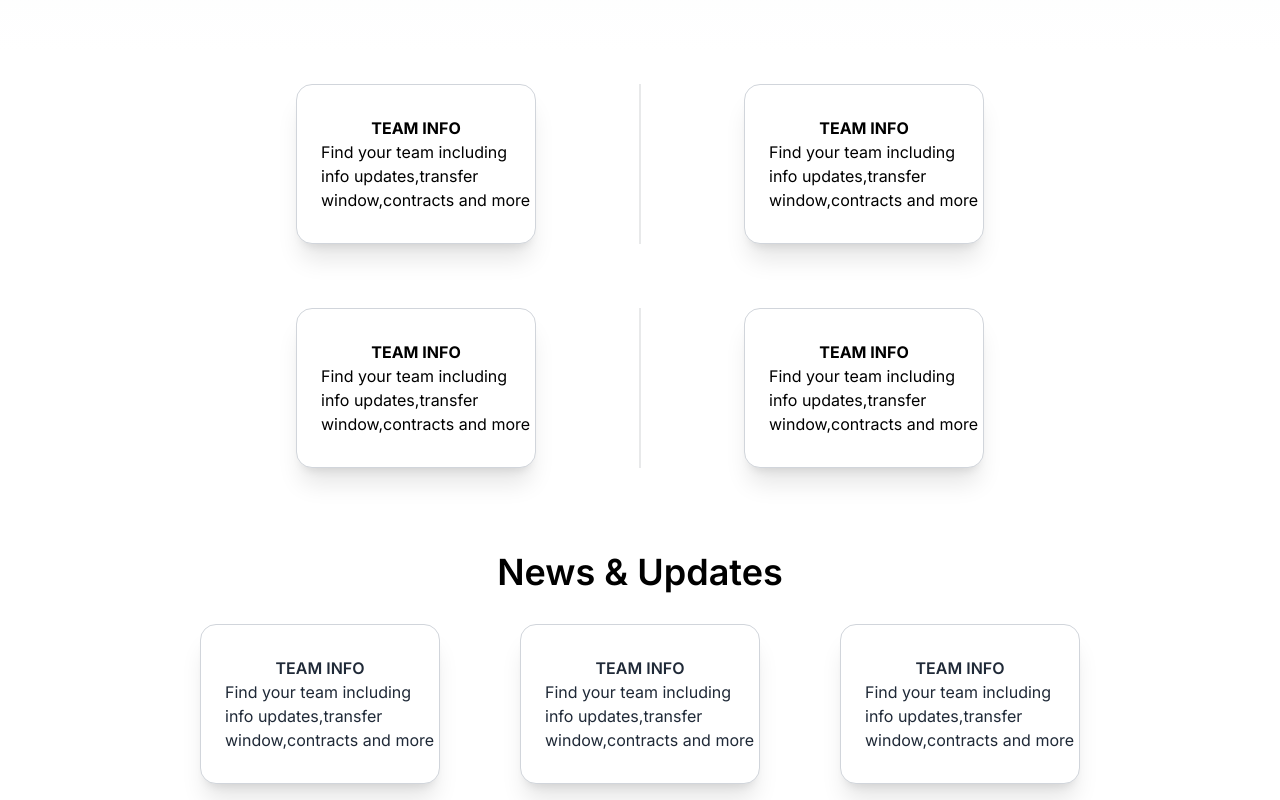
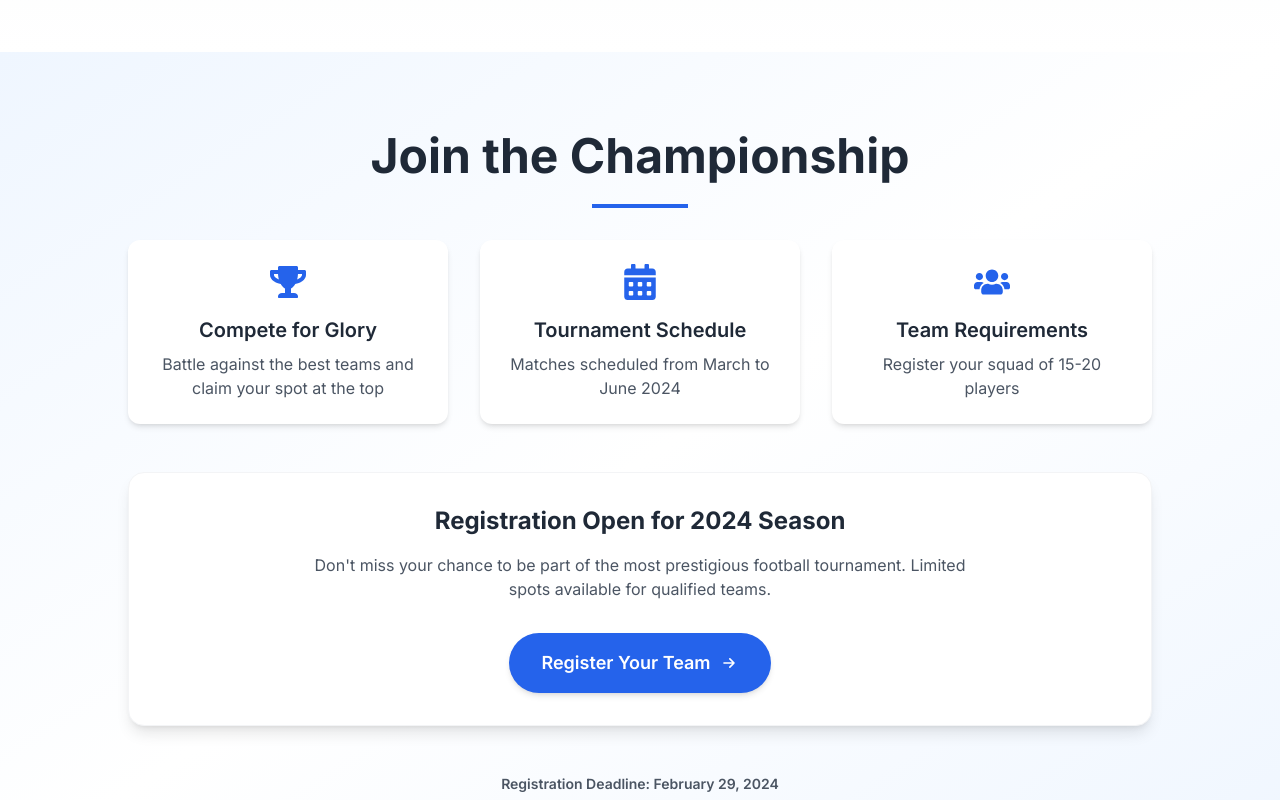
Before and after one commit to chistym17/czs-frontend, a Next.js app: page / in a window 1280 px wide. Shown: the part 1060-1860 px from the top of the page. Built offline with nearby package versions, Linux system fonts and the light colour scheme.

Commit message:
registration compoenent added

```diff
--- a/package.json
+++ b/package.json
@@ -12,7 +12,8 @@
     "next": "^15.0.3",
     "react": "^19.0.0-rc-66855b96-20241106",
     "react-dom": "^19.0.0-rc-66855b96-20241106",
-    "react-fast-marquee": "^1.6.5"
+    "react-fast-marquee": "^1.6.5",
+    "react-icons": "^5.4.0"
   },
   "devDependencies": {
     "daisyui": "^4.12.20",
--- a/src/app/page.js
+++ b/src/app/page.js
@@ -2,6 +2,7 @@ import Footer from "../components/Footer";
 import Hero from "../components/Hero";
 import Navbar from "../components/Navbar";
 import LogoMarquee from "../components/LogoMarquee";
+import TeamRegistration from "../components/TeamRegistration";
 import './globals.css'
 export default function Home() {
   return (
@@ -9,6 +10,7 @@ export default function Home() {
       {/* <Navbar /> */}
       <Hero />
       <LogoMarquee />
+      <TeamRegistration />
 
       {/* Team Info */}
       <div className="bg-white h-[500px] text-black">
--- /dev/null
+++ b/src/components/TeamRegistration.jsx
@@ -0,0 +1,90 @@
+import Link from 'next/link';
+import { FaTrophy, FaCalendarAlt, FaUsers } from 'react-icons/fa';
+
+const TeamRegistration = () => {
+  return (
+    <div className="py-20 bg-gradient-to-br from-blue-50 via-white to-blue-50">
+      <div className="container mx-auto px-4">
+        {/* Main Content */}
+        <div className="max-w-5xl mx-auto text-center">
+          <h2 className="text-4xl md:text-5xl font-bold text-gray-800 mb-6">
+            Join the Championship
+          </h2>
+          <div className="w-24 h-1 bg-blue-600 mx-auto mb-8"></div>
+
+          {/* Features Grid */}
+          <div className="grid md:grid-cols-3 gap-8 mb-12">
+            <div className="p-6 bg-white rounded-xl shadow-md hover:shadow-lg transition-shadow">
+              <div className="text-blue-600 text-4xl mb-4 flex justify-center">
+                <FaTrophy />
+              </div>
+              <h3 className="text-xl font-semibold mb-2">Compete for Glory</h3>
+              <p className="text-gray-600">
+                Battle against the best teams and claim your spot at the top
+              </p>
+            </div>
+
+            <div className="p-6 bg-white rounded-xl shadow-md hover:shadow-lg transition-shadow">
+              <div className="text-blue-600 text-4xl mb-4 flex justify-center">
+                <FaCalendarAlt />
+              </div>
+              <h3 className="text-xl font-semibold mb-2">Tournament Schedule</h3>
+              <p className="text-gray-600">
+                Matches scheduled from March to June 2024
+              </p>
+            </div>
+
+            <div className="p-6 bg-white rounded-xl shadow-md hover:shadow-lg transition-shadow">
+              <div className="text-blue-600 text-4xl mb-4 flex justify-center">
+                <FaUsers />
+              </div>
+              <h3 className="text-xl font-semibold mb-2">Team Requirements</h3>
+              <p className="text-gray-600">
+                Register your squad of 15-20 players
+              </p>
+            </div>
+          </div>
+
+          {/* Registration Call-to-Action */}
+          <div className="bg-white p-8 rounded-2xl shadow-lg border border-gray-100">
+            <h3 className="text-2xl font-bold text-gray-800 mb-4">
+              Registration Open for 2024 Season
+            </h3>
+            <p className="text-gray-600 mb-8 max-w-2xl mx-auto">
+              Don't miss your chance to be part of the most prestigious football tournament.
+              Limited spots available for qualified teams.
+            </p>
+            <Link
+              href="/register"
+              className="inline-flex items-center px-8 py-4 text-lg font-semibold text-white bg-blue-600 rounded-full hover:bg-blue-700 transition-colors duration-200 shadow-md hover:shadow-lg"
+            >
+              Register Your Team
+              <svg
+                className="w-5 h-5 ml-2"
+                fill="none"
+                stroke="currentColor"
+                viewBox="0 0 24 24"
+              >
+                <path
+                  strokeLinecap="round"
+                  strokeLinejoin="round"
+                  strokeWidth="2"
+                  d="M13 7l5 5m0 0l-5 5m5-5H6"
+                />
+              </svg>
+            </Link>
+          </div>
+
+          {/* Timeline or Deadline */}
+          <div className="mt-12 text-gray-600">
+            <p className="text-sm font-semibold">
+              Registration Deadline: February 29, 2024
+            </p>
+          </div>
+        </div>
+      </div>
+    </div>
+  );
+};
+
+export default TeamRegistration;
```
Also changed, not shown: 1 other file (tests, documents, lock files or other folders).
